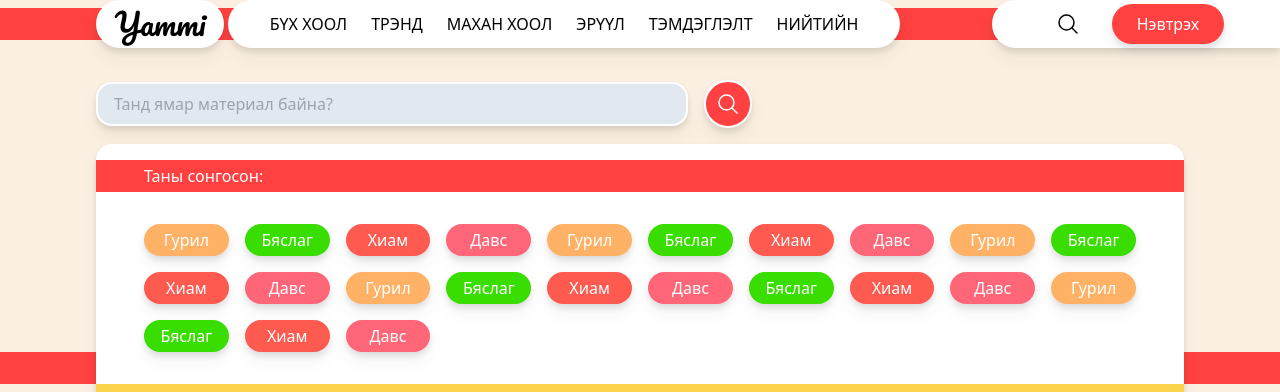
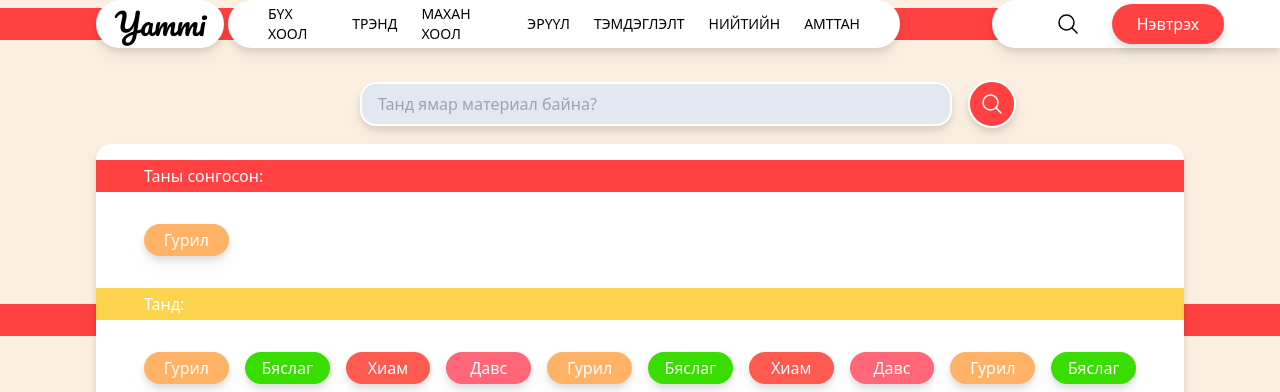
Before and after one commit to jusstuguldur/yammi-frontend, a Next.js app: page /search in a window 1280 px wide. Shown: the top 392 px of the page. Built offline with nearby package versions, Linux system fonts and the light colour scheme.

Commit message:
html done

```diff
--- a/src/pages/components/food_details/steps2.js
+++ b/src/pages/components/food_details/steps2.js
@@ -42,6 +42,20 @@ const details = [
       { step: "Muuneeg zodon" },
       { step: "Muuneeg zodon" },
       { step: "Muuneeg zodon" },
+      { step: "Muuneeg zodon" },
+      { step: "Muuneeg zodon" },
+      { step: "Muuneeg zodon" },
+      { step: "Muuneeg zodon" },
+      { step: "Muuneeg zodon" },
+      { step: "Muuneeg zodon" },
+      { step: "Muuneeg zodon" },
+      { step: "Muuneeg zodon" },
+      { step: "Muuneeg zodon" },
+      { step: "Muuneeg zodon" },
+      { step: "Muuneeg zodon" },
+      { step: "Muuneeg zodon" },
+      { step: "Muuneeg zodon" },
+      { step: "Muuneeg zodon" },
     ],
     profile:
       "https://yt3.googleusercontent.com/ytc/AGIKgqPXhVvsrFYuGYL1Drs9zt0nQYuuMaM1NyL_rOJVTQ=s176-c-k-c0x00ffffff-no-rj-mo",
@@ -54,7 +68,7 @@ export default function Steps() {
       <div className="w-[20%] flex justify-center">
         <div className="bg-white w-full rounded-3xl py-4 sticky top-16 mb-10 h-fit max-h-[85vh] overflow-auto px-2 drop-shadow-lg">
           {row.steps.map((alh, j) => (
-            <div className="flex mb-4 items-center ml-4">
+            <div className="flex mb-4 items-center ml-4 z-10">
               <div
                 className={
                   j >= 9
@@ -96,7 +110,10 @@ export default function Steps() {
             </svg>
           </div>
           <div className="w-full flex mt-8">
-            <div className="w-1/2 p-4 ">
+            <div className="w-1/2 p-4 relative">
+              <div className="w-full h-full absolute flex justify-center">
+                <div className="w-8 h-[60%] bg-primary -mt-12"></div>
+              </div>
               <div className="w-full rounded-full h-[60vh] border-4 border-white drop-shadow-lg overflow-hidden">
                 <img src={row.image} className="object-center object-cover" />
               </div>
@@ -118,7 +135,10 @@ export default function Steps() {
                 </div>
               </div>
             </div>
-            <div className="w-1/2 py-4 ">
+            <div className="w-1/2 py-4 relative">
+              <div className="w-full h-full absolute flex justify-center">
+                <div className="w-8 h-full bg-primary -mt-12"></div>
+              </div>
               <Materials></Materials>
             </div>
           </div>
--- a/src/pages/components/home/foryou.js
+++ b/src/pages/components/home/foryou.js
@@ -1,3 +1,5 @@
+import Link from "next/link";
+
 const foryou = [
   {
     value: 69,
@@ -23,15 +25,16 @@ export default function ForYou() {
         <div className="w-8 h-[1100px] bg-primary absolute z-0 "></div>
         <div className="z-10 w-full pl-[15%]">
           {foryou.map((row, i) => (
+            <Link href="/menu">
               <div className=" w-[80%] h-96 bg-white rounded-3xl drop-shadow-lg overflow-hidden flex mb-8 justify-between">
                 <img
                   src={row.image}
                   className={`w-[49.85%] h-full object-cover object-center ${
-                  i % 2 == 1 ? "w-[46.9%]" : ""
+                    i % 2 == 1 ? "w-[46.8%]" : ""
                   }`}
                 />
                 <div
-                className={`w-[50.15%] h-full px-8 py-4 ${
+                  className={`w-[50%] h-full px-8 py-4 ${
                     i % 2 == 0 ? "" : "-order-1"
                   }`}
                 >
@@ -42,6 +45,7 @@ export default function ForYou() {
                   <div className="mt-4">{row.desc}</div>
                 </div>
               </div>
+            </Link>
           ))}
         </div>
       </div>
--- a/src/pages/components/home/hero.js
+++ b/src/pages/components/home/hero.js
@@ -87,7 +87,7 @@ export default function Hero() {
       <div className="w-full justify-center items-center grid grid-cols-5 gap-2 px-24 relative">
         <div className="w-full h-60 absolute top-1/2 -translate-y-1/2 bg-primary"></div>
         <div className="w-20 h-full flex justify-end items-center absolute">
-          <div className="rounded-full w-10 h-10 bg-slate-300 z-10 flex justify-center items-center mr-2">
+          <div className="rounded-full w-10 h-10 bg-slate-300 z-10 flex justify-center items-center mr-2 hover:bg-slate-400">
             <svg
               xmlns="http://www.w3.org/2000/svg"
               fill="none"
@@ -152,7 +152,7 @@ export default function Hero() {
         ))}
 
         <div className="w-20 h-full flex justify-start items-center absolute right-0 ">
-          <div className="rounded-full w-10 h-10 bg-slate-300 z-10 flex justify-center items-center ml-2">
+          <div className="rounded-full w-10 h-10 bg-slate-300 z-10 flex justify-center items-center ml-2 hover:bg-slate-400">
             <svg
               xmlns="http://www.w3.org/2000/svg"
               fill="none"
--- a/src/pages/components/home/topcomm.js
+++ b/src/pages/components/home/topcomm.js
@@ -69,9 +69,11 @@ export default function Topcomment() {
             </div>
             <div className="w-full mt-8 h-28">{row.comment}</div>
             <div className="w-full flex justify-center">
-              <div className="bg-primary text-white w-40 h-10 rounded-3xl flex items-center justify-center">
-                <Link href="/details">Try</Link>
-              </div>
+              <Link href="/details">
+                <div className="bg-primary text-white w-40 h-10 rounded-3xl flex items-center justify-center hover:bg-red-600">
+                  Try
+                </div>
+              </Link>
             </div>
             <div className=" text-gray-500 text-sm mt-8">
               {row.time} days ago
--- a/src/pages/components/navbar.js
+++ b/src/pages/components/navbar.js
@@ -19,6 +19,9 @@ const navbar = [
   {
     name: "Нийтийн",
   },
+  {
+    name: "Амттан",
+  },
 ];
 
 export default function Navbar() {
@@ -28,14 +31,14 @@ export default function Navbar() {
       <div className="w-full h-8 bg-primary absolute"></div>
       <div className="w-full z-10 flex  items-center justify-between">
         <div className="flex w-[75%]">
-          <div className="font-pacifico bg-white w-32 h-12 items-center justify-center text-3xl rounded-3xl ml-24 drop-shadow-lg hover:bg-pink-100 xl:flex hidden">
+          <div className="font-pacifico bg-white w-32 h-12 items-center justify-center text-3xl rounded-3xl ml-24 drop-shadow-lg hover:bg-slate-200 xl:flex hidden">
             <Link href="/">Yammi</Link>
           </div>
 
           <div className="bg-white ml-1 h-12 grid-cols-6 w-[70%] rounded-3xl drop-shadow-lg gap-6 px-10 relative items-center justify-center xl:flex hidden ">
             {navbar.map((row, i) => (
               <Link href="/menu">
-                <div className="uppercase text-base hover:text-primary">
+                <div className="uppercase text-sm hover:text-primary">
                   {row.name}
                 </div>
               </Link>
--- a/src/pages/search.js
+++ b/src/pages/search.js
@@ -109,58 +109,6 @@ const ingeredients = [
     name: "Гурил",
     color: "#FFB266",
   },
-  {
-    name: "Бяслаг",
-    color: "#39dd00",
-  },
-  { name: "Хиам", color: "#FF5A50" },
-  { name: "Давс", color: "#FF6678" },
-  {
-    name: "Гурил",
-    color: "#FFB266",
-  },
-  {
-    name: "Бяслаг",
-    color: "#39dd00",
-  },
-  { name: "Хиам", color: "#FF5A50" },
-  { name: "Давс", color: "#FF6678" },
-  {
-    name: "Гурил",
-    color: "#FFB266",
-  },
-  {
-    name: "Бяслаг",
-    color: "#39dd00",
-  },
-  { name: "Хиам", color: "#FF5A50" },
-  { name: "Давс", color: "#FF6678" },
-  {
-    name: "Гурил",
-    color: "#FFB266",
-  },
-  {
-    name: "Бяслаг",
-    color: "#39dd00",
-  },
-  { name: "Хиам", color: "#FF5A50" },
-  { name: "Давс", color: "#FF6678" },
-  {
-    name: "Бяслаг",
-    color: "#39dd00",
-  },
-  { name: "Хиам", color: "#FF5A50" },
-  { name: "Давс", color: "#FF6678" },
-  {
-    name: "Гурил",
-    color: "#FFB266",
-  },
-  {
-    name: "Бяслаг",
-    color: "#39dd00",
-  },
-  { name: "Хиам", color: "#FF5A50" },
-  { name: "Давс", color: "#FF6678" },
 ];
 const searches = [
   {
@@ -225,7 +173,7 @@ export default function Search() {
   return (
     <div className="bg-beige">
       <Navbar></Navbar>
-      <div className="mt-8 ml-24 flex items-center gap-x-4 ju">
+      <div className="mt-8 ml-24 flex items-center gap-x-4 justify-center">
         <input
           className="w-1/2 px-4 py-2 bg-slate-200 rounded-2xl drop-shadow-lg border-2 border-white"
           placeholder="Танд ямар материал байна?"
```
Lines whose indentation alone changed are shown as unchanged.
